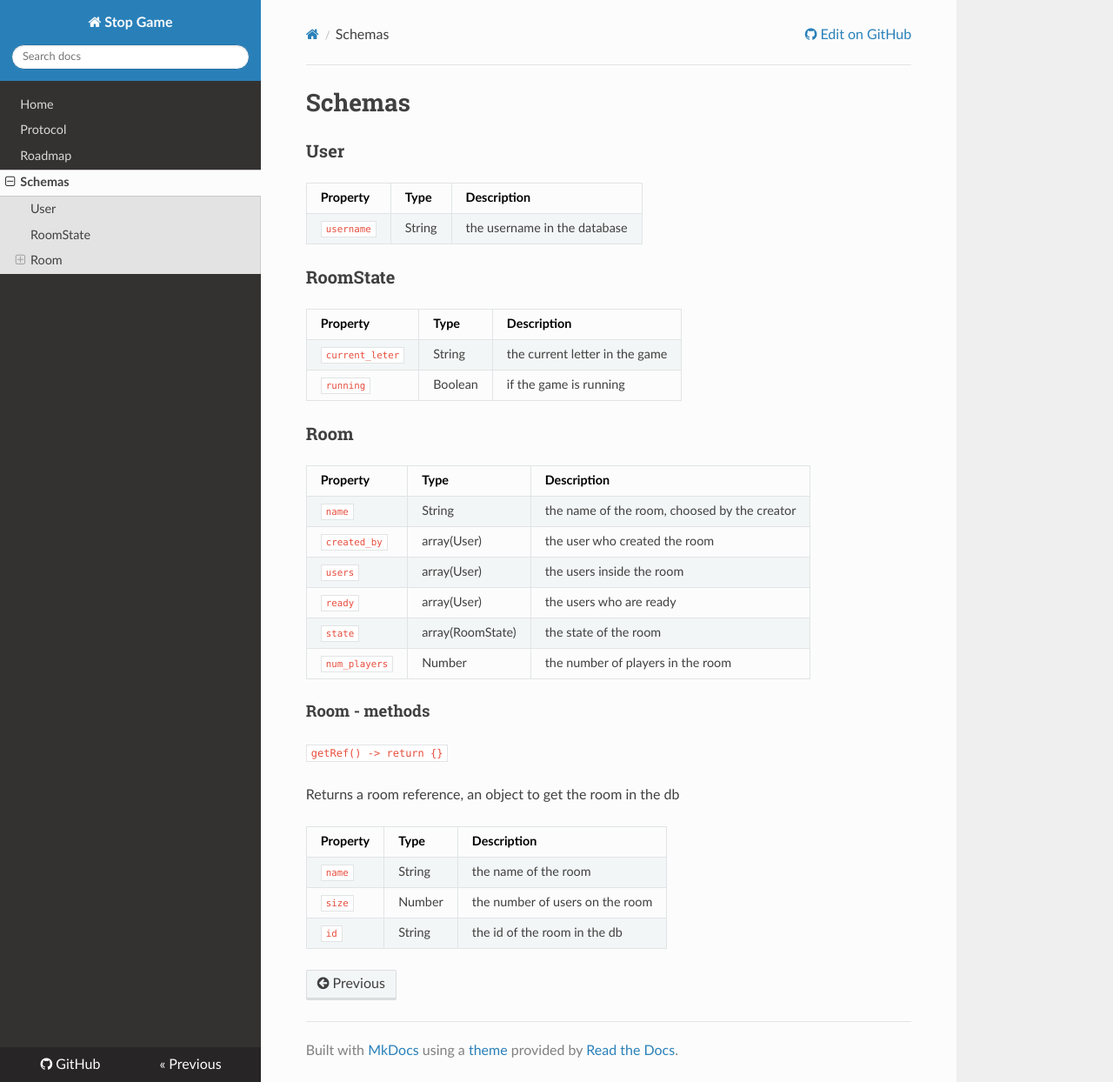
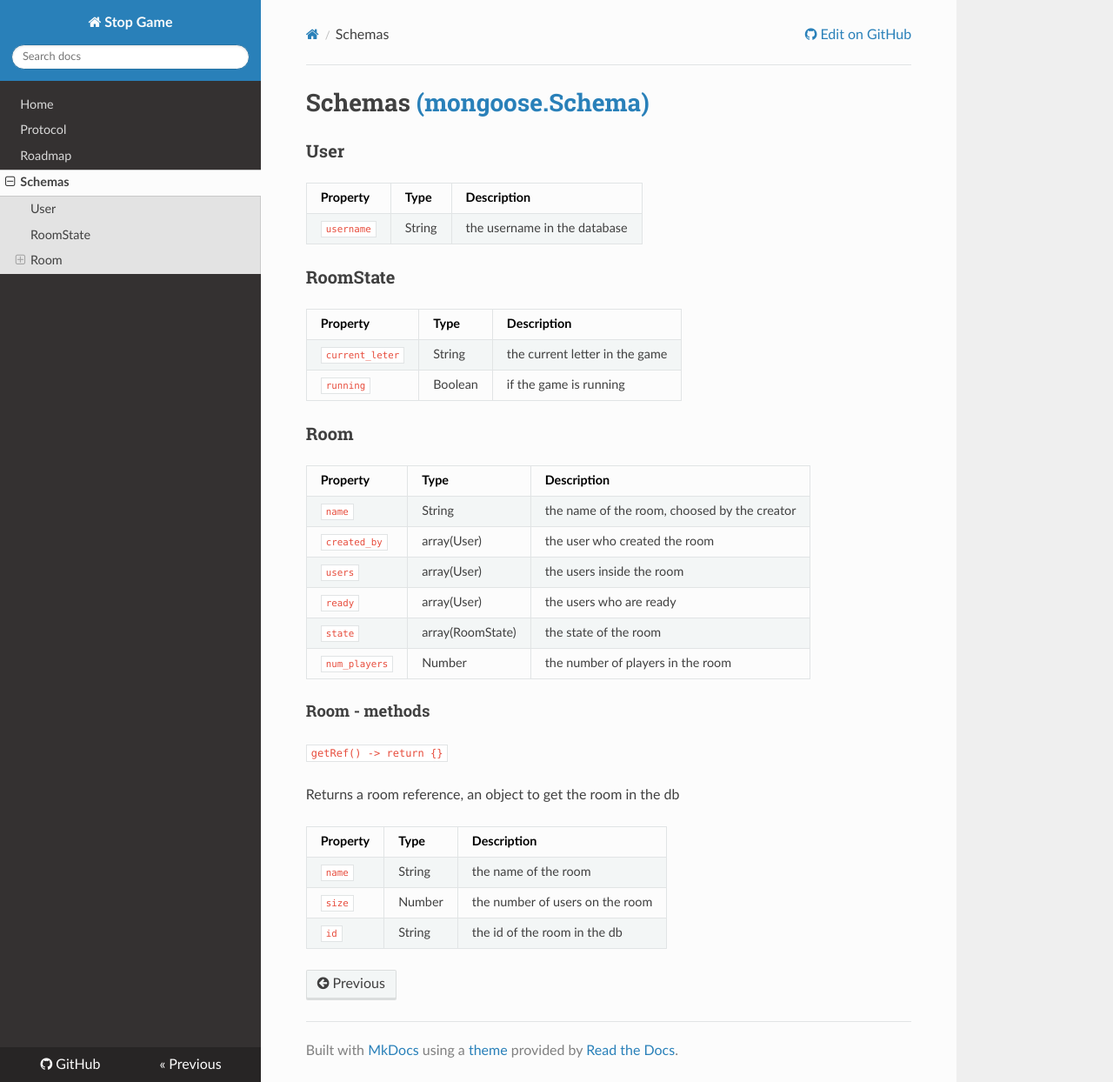
Before and after one commit to chrisvm/stopgame, an MkDocs documentation site: the page built from docs/schema.md, in a window 1280 px wide and 1244 px high. Shown: the whole window at 87% size. Built offline with MkDocs 1.6.1, drawn with Linux system fonts in a browser that asks for light colours; nearby versions of some CDN libraries; old or Windows-style settings are respelled for this version of MkDocs.

Commit message:
added mongoose.Schema docs link

```diff
--- a/docs/schema.md
+++ b/docs/schema.md
@@ -1,5 +1,5 @@
-Schemas
-=======
+Schemas [(mongoose.Schema)](http://mongoosejs.com/docs/guide.html)
+==================================================================
 
 ### User
 
```
